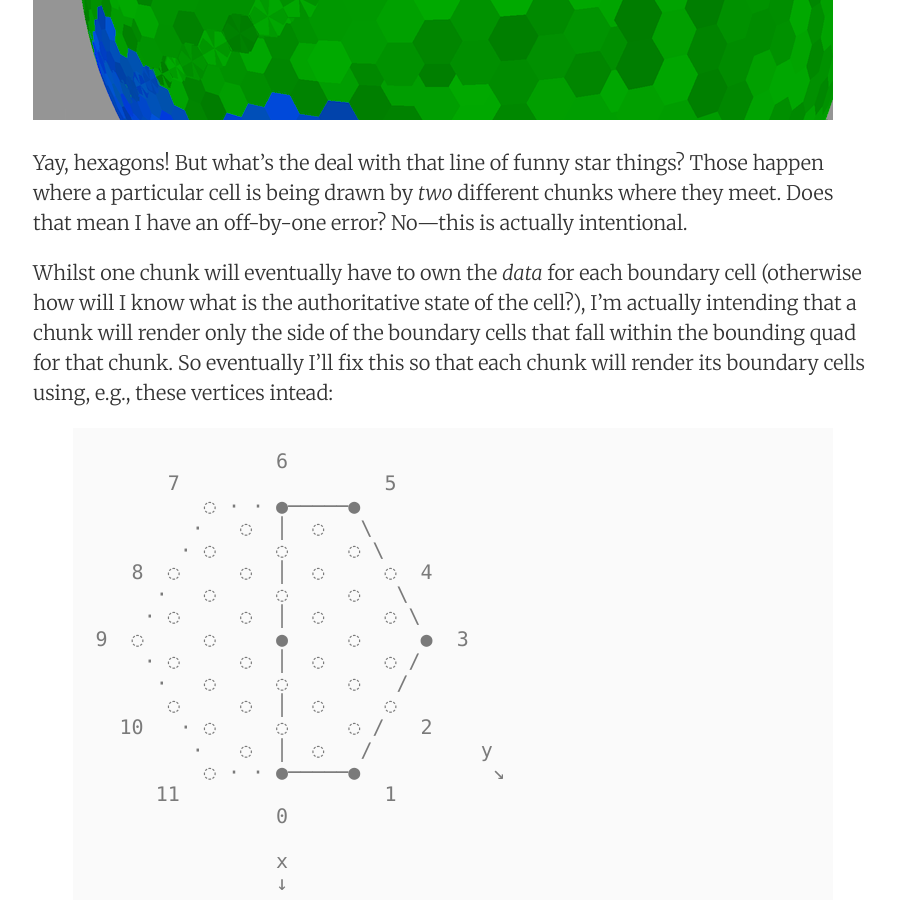
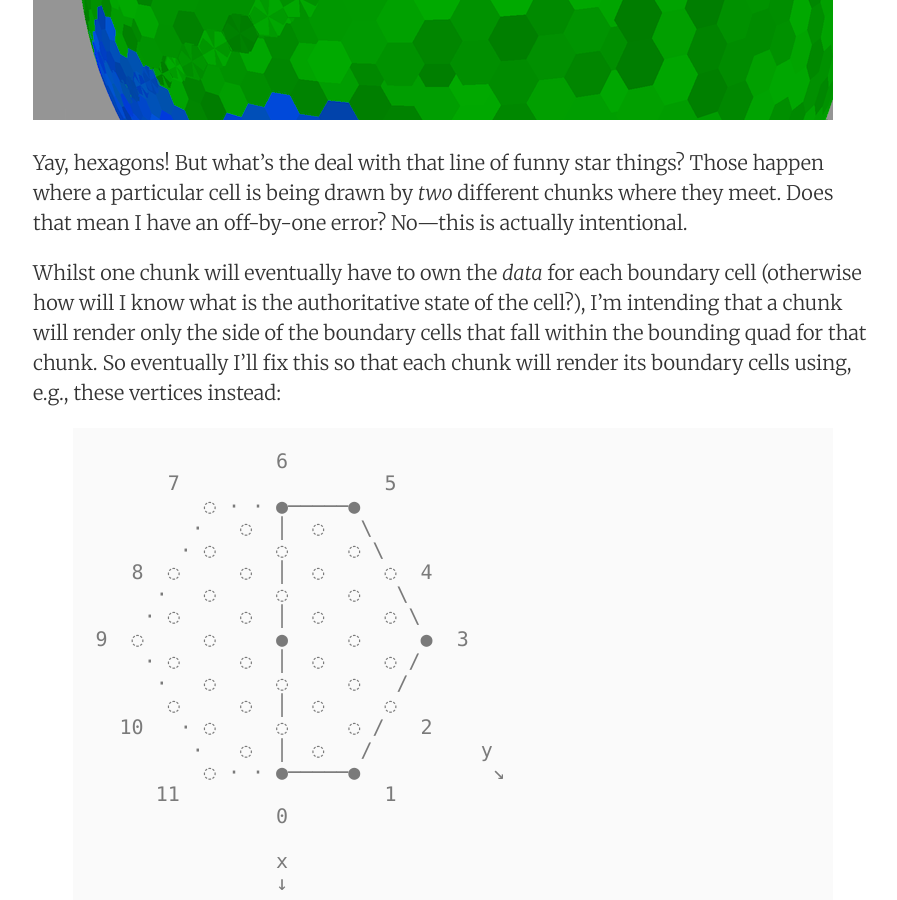
Before and after one commit to jeffparsons/jeffparsons.github.io, a Jekyll site: the page built from _posts/2016-11-05-hexagons.md, in a window 1280 px wide and 900 px high, scrolled down 7625 px. Shown: the whole window, without its empty margins (187-1084 px from the left). Built offline with Jekyll 4.4.1, drawn with Linux system fonts in a browser that asks for light colours.

Commit message:
Fix more typos

```diff
--- a/_posts/2016-11-05-hexagons.md
+++ b/_posts/2016-11-05-hexagons.md
@@ -152,7 +152,7 @@ Plugging this in where the quads were before gives us this:
 
 Yay, hexagons! But what's the deal with that line of funny star things? Those happen where a particular cell is being drawn by _two_ different chunks where they meet. Does that mean I have an off-by-one error? No---this is actually intentional.
 
-Whilst one chunk will eventually have to own the _data_ for each boundary cell (otherwise how will I know what is the authoritative state of the cell?), I'm actually intending that a chunk will render only the side of the boundary cells that fall within the bounding quad for that chunk. So eventually I'll fix this so that each chunk will render its boundary cells using, e.g., these vertices intead:
+Whilst one chunk will eventually have to own the _data_ for each boundary cell (otherwise how will I know what is the authoritative state of the cell?), I'm intending that a chunk will render only the side of the boundary cells that fall within the bounding quad for that chunk. So eventually I'll fix this so that each chunk will render its boundary cells using, e.g., these vertices instead:
 
 {% highlight plaintext %}
                6
```
